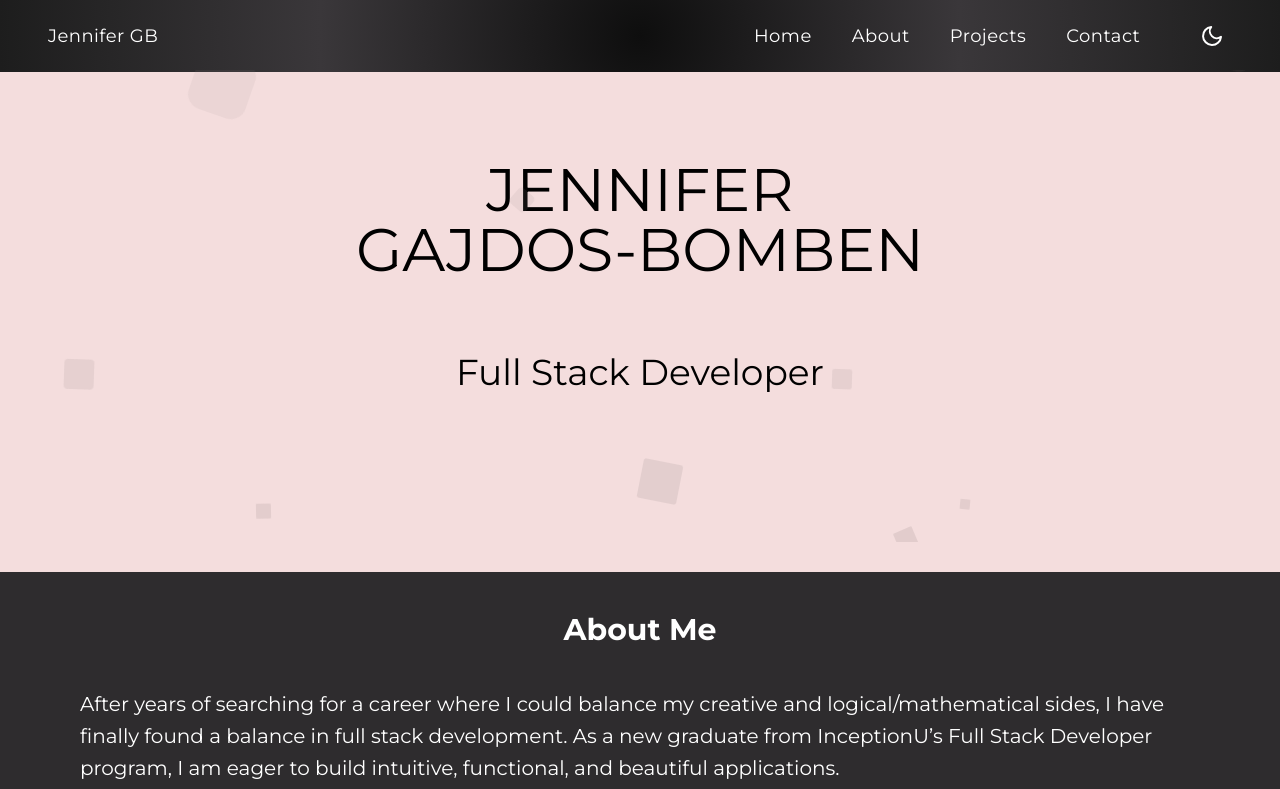
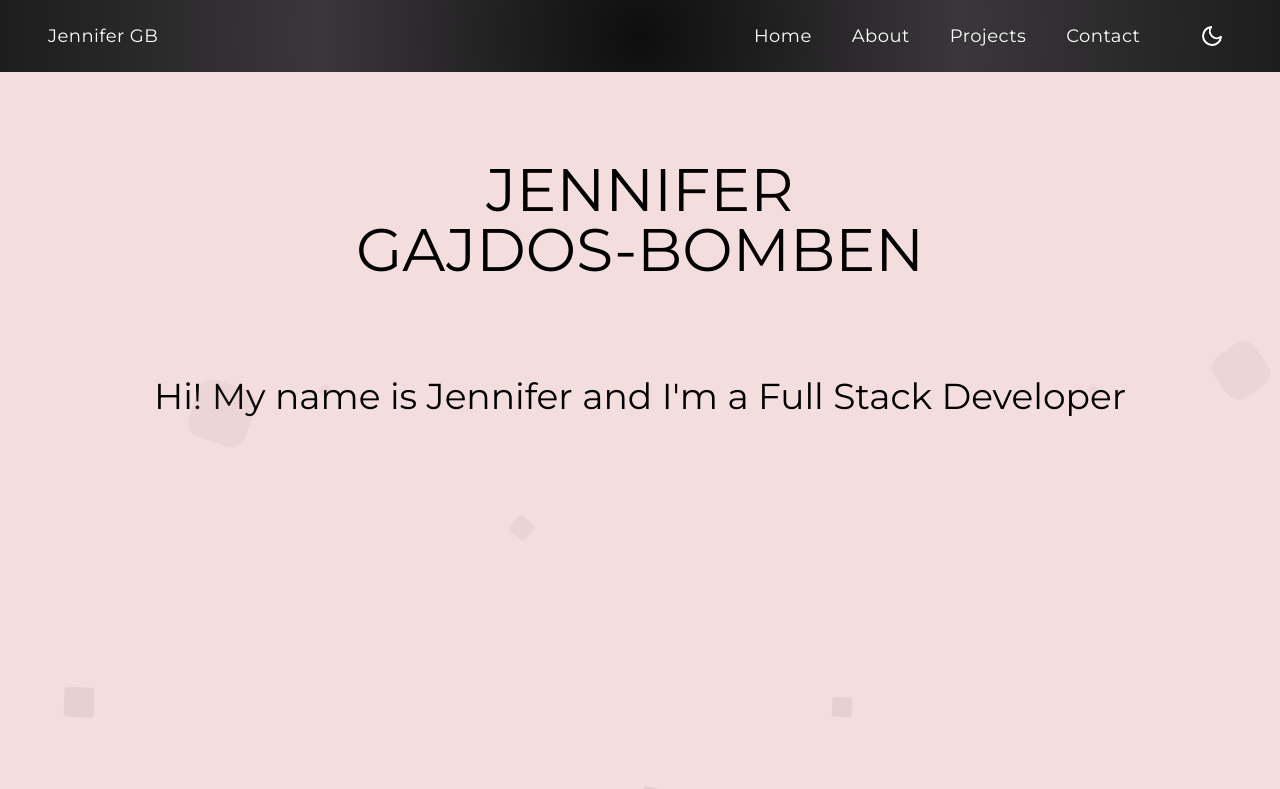
Before and after one commit to jgajdosbomben/portfolio, a React (Vite) app: page / in a window 1280 px wide. Shown: the top 789 px of the page. Built offline with nearby package versions, Linux system fonts and the light colour scheme.

Commit message:
Adjusted viewport height

```diff
--- a/src/components/Header.jsx
+++ b/src/components/Header.jsx
@@ -3,8 +3,8 @@ import React from "react";
 
 const Header = () => {
   return (
-    <div className="dark:bg-[radial-gradient(ellipse_at_top_left,_var(--tw-gradient-stops))] from-[#620646] to-[#1d1d1d]">
-      <div class="main-area">
+    <div class="main-area w-full h-full min-h-[100vh]">
+        <div className="min-h-[100vh] dark:bg-[radial-gradient(ellipse_at_top_left,_var(--tw-gradient-stops))] from-[#620646] to-[#1d1d1d]">
         <div className="grid grid-cols-1 grid-row-3 md:grid-cols-5 md:grid-rows-5">
           {/* bg-[#f4dddd] dark:bg-gradient-to-br from-[#1d1d1d]  to-[#9b0b71] */}
           <div className="col-span-1 row-span-1 md:col-span-5 md:row-span-5 text-center align-middle pt-12">
@@ -13,7 +13,7 @@ const Header = () => {
               GAJDOS-BOMBEN
             </h1>
             <br />
-            <h2 className="text-4xl text-black dark:text-white text-center font-montserrat  py-12">Full Stack Developer </h2>
+            {/* <h2 className="text-4xl text-black dark:text-white text-center font-montserrat  py-12">Full Stack Developer </h2> */}
             <br />
             {/* <button className="rounded-sm bg-[#343434] hover:bg-[#e8b9b9] border-solid border-2 border-black font-montserrat  text-white text-xl py-2 px-8 z-1000">
             Contact Me
@@ -44,6 +44,9 @@ const Header = () => {
             <div></div>
           </div>
         </div>
+<div>
+      <h2 className="text-4xl text-black dark:text-white text-center font-montserrat  py-12">Hi! My name is Jennifer and I'm a Full Stack Developer </h2>
+      </div>
       </div>
       {/* <div className="col-span-1 md:col-span-3 text-center">
 
--- a/src/index.css
+++ b/src/index.css
@@ -27,7 +27,7 @@ body {
     left: 0;
     bottom: 0;
     width: 100%;
-    height: 59%;
+    height: 100%;
     overflow: hidden;
   }
 
```
